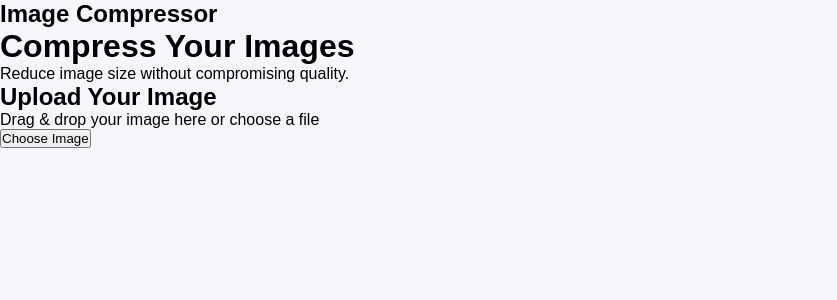
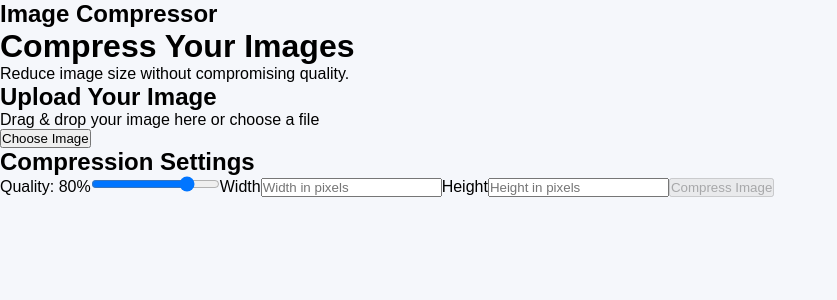
Before and after one commit to apekshacrao/image-compressor, a React (Vite) app: page / in a window 1280 px wide. Shown: the top 300 px of the page, without its empty margins (0-837 px from the left). Built offline with nearby package versions, Linux system fonts and the light colour scheme.

Commit message:
adding compress button

```diff
--- a/package.json
+++ b/package.json
@@ -10,6 +10,7 @@
     "preview": "vite preview"
   },
   "dependencies": {
+    "browser-image-compression": "^2.0.2",
     "react": "^19.2.8",
     "react-dom": "^19.2.8",
     "react-dropzone": "^20.1.0"
--- /dev/null
+++ b/src/components/CompressionControls.jsx
@@ -0,0 +1,72 @@
+import { useState } from "react";
+import imageCompression from "browser-image-compression";
+
+function CompressionControls({file}) {
+  const [quality, setQuality] = useState(80);
+  const [width, setWidth] = useState("");
+  const [height, setHeight] = useState("");
+
+  const handleCompression = async () => {
+  if (!file) return;
+
+  const options = {
+    maxSizeMB: 1,
+    maxWidthOrHeight: width ? Number(width) : undefined,
+    initialQuality: Number(quality) / 100,
+    useWebWorker: true,
+  };
+
+  try {
+    const compressedFile = await imageCompression(file, options);
+
+    console.log(compressedFile);
+  } catch (error) {
+    console.error("Compression failed:", error);
+  }
+};
+  return (
+    <section className="compression-controls">
+      <h2>Compression Settings</h2>
+
+      <label>
+        Quality: {quality}%
+      </label>
+
+      <input
+        type="range"
+        min="10"
+        max="100"
+        value={quality}
+        onChange={(event) => setQuality(event.target.value)}
+      />
+
+      <label>
+        Width
+      </label>
+
+      <input
+        type="number"
+        placeholder="Width in pixels"
+        value={width}
+        onChange={(event) => setWidth(event.target.value)}
+      />
+
+      <label>
+        Height
+      </label>
+
+      <input
+        type="number"
+        placeholder="Height in pixels"
+        value={height}
+        onChange={(event) => setHeight(event.target.value)}
+      />
+
+      <button type="button" disabled={!file}>
+  Compress Image
+</button>
+    </section>
+  );
+}
+
+export default CompressionControls;
--- a/src/components/UploadArea.jsx
+++ b/src/components/UploadArea.jsx
@@ -1,12 +1,8 @@
-import { useState } from "react";
 import { useDropzone } from "react-dropzone";
-import ImagePreview from "./ImagePreview";
 
-function UploadArea() {
-  const [selectedFile, setSelectedFile] = useState(null);
-
+function UploadArea({ onFileSelect }) {
   const onDrop = (acceptedFiles) => {
-    setSelectedFile(acceptedFiles[0]);
+    onFileSelect(acceptedFiles[0]);
   };
 
   const { getRootProps, getInputProps } = useDropzone({
@@ -26,8 +22,6 @@ function UploadArea() {
       <p>Drag & drop your image here or choose a file</p>
 
       <button type="button">Choose Image</button>
-
-      {selectedFile && <ImagePreview file={selectedFile} />}
     </section>
   );
 }
--- a/src/pages/Home.jsx
+++ b/src/pages/Home.jsx
@@ -1,12 +1,19 @@
+import { useState } from "react";
 import UploadArea from "../components/UploadArea";
+import CompressionControls from "../components/CompressionControls";
+import ImagePreview from "../components/ImagePreview";
 
 function Home() {
+  const [selectedFile, setSelectedFile] = useState(null);
+
   return (
     <main>
       <h1>Compress Your Images</h1>
       <p>Reduce image size without compromising quality.</p>
 
-      <UploadArea />
+      <UploadArea onFileSelect={setSelectedFile} />
+      <ImagePreview file={selectedFile} />
+      <CompressionControls file={selectedFile} />
     </main>
   );
 }
```
Also changed, not shown: 1 other file (tests, documents, lock files or other folders). Lines whose indentation alone changed are shown as unchanged.
